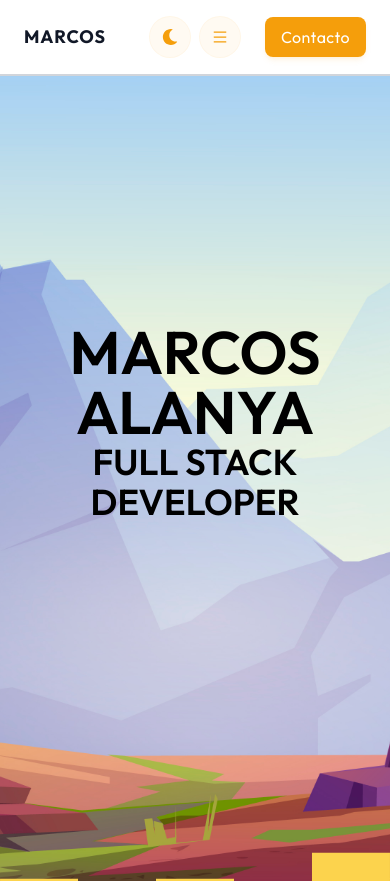
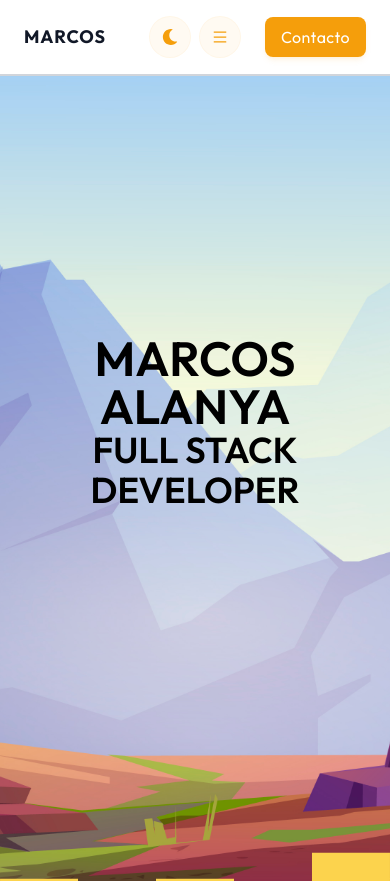
Before and after one commit to MarcosAlanya19/portafoly-next, a Next.js app: page / in a window 390 px wide. Shown: the top 881 px of the page. Built offline with nearby package versions, Linux system fonts and the light colour scheme.

Commit message:
UPDATE: Se modifico el atomo title

```diff
--- a/components/atom/Title.tsx
+++ b/components/atom/Title.tsx
@@ -9,7 +9,7 @@ interface Props {
 export const Title: FC<Props> = ({ level, text, classname }) => {
   return (
     <>
-      {level === 'h1' && <h1 className={`text-6xl md:text-7xl font-semibold ${classname}`}>{text}</h1>}
+      {level === 'h1' && <h1 className={`text-5xl sm:text-6xl md:text-7xl font-semibold ${classname}`}>{text}</h1>}
       {level === 'h2' && <h2 className={`text-4xl font-semibold ${classname}`}>{text}</h2>}
       {level === 'h3' && <h3 className={`text-xl font-semibold ${classname}`}>{text}</h3>}
     </>
```
